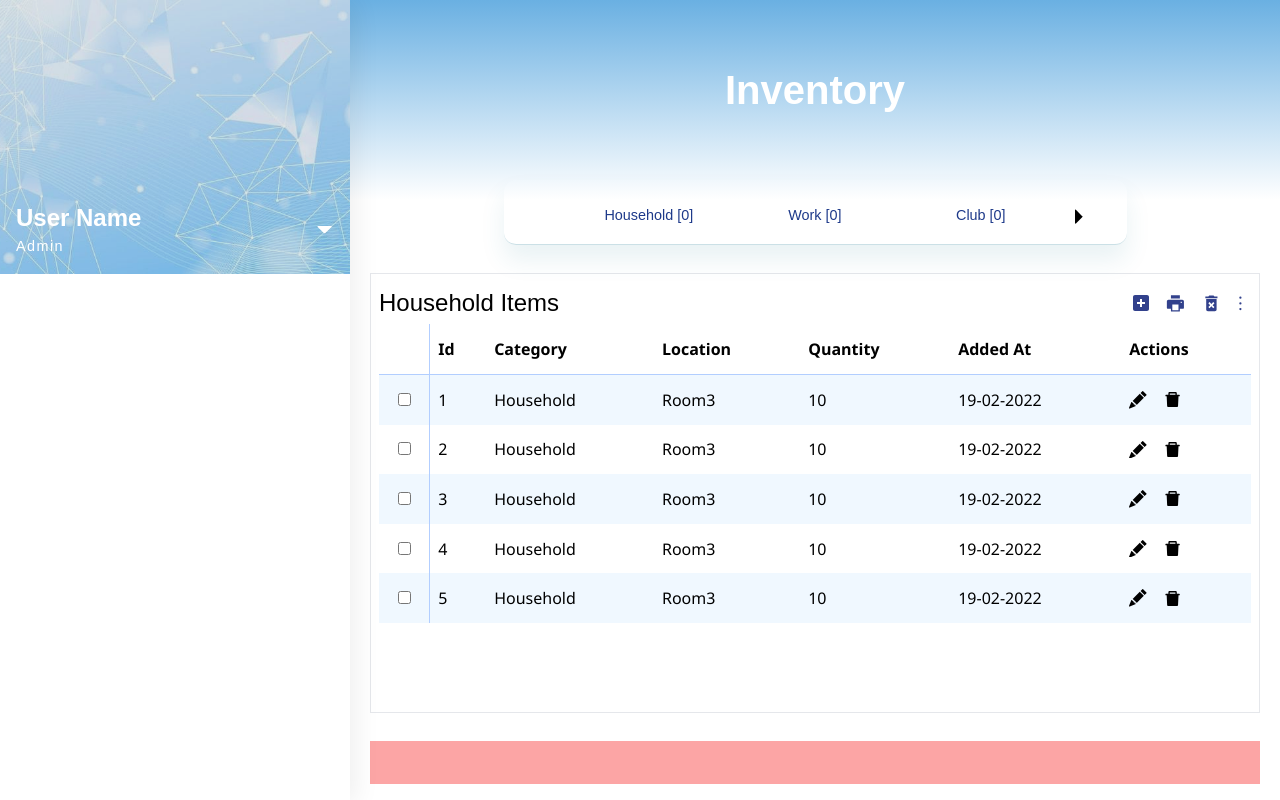
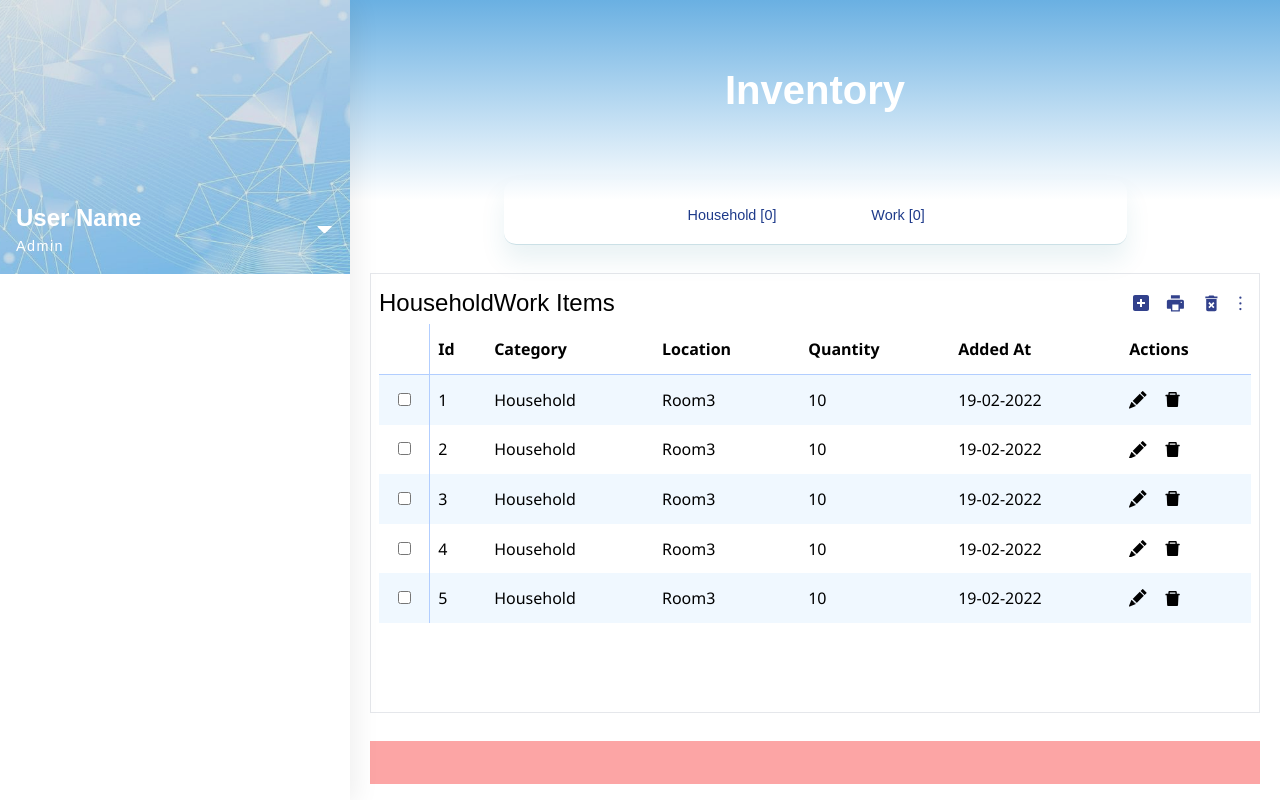
Before and after one commit to Zenesteria/Inventory-Management-System, a Next.js app: page /Inventory in a window 1280 px wide. Built offline with nearby package versions, Linux system fonts and the light colour scheme.

Commit message:
Redux fix

```diff
--- a/Components/Inventory/InventoryDisplaySection/InventoryList.jsx
+++ b/Components/Inventory/InventoryDisplaySection/InventoryList.jsx
@@ -1,6 +1,5 @@
 // Modules/Data
 import React, { useMemo } from 'react'
-import { useState } from 'react'
 import { useTable } from 'react-table'
 import { useSelector } from 'react-redux'
 import Inventory from '../../../data/TableData'
@@ -10,8 +9,6 @@ import Inventory from '../../../data/TableData'
 import InventoryHeader from './InventoryHeader';
 import Actions from './Actions'
 
-// React Icons
-
 
 
 
@@ -20,11 +17,10 @@ import Actions from './Actions'
 
 export default function InventoryList() {
     // Redux State(s)
-    const currentCategory = useSelector(state => state.Inventory.category)
-    const [cat, setCat] = useState(currentCategory)
+    const inventoryData = useSelector(state => state.Inventory)
 
-    const displayedCategory = Inventory.filter(category => category.Category === cat)
-    const {Items:itemData} = displayedCategory[0]
+    const defaultCategory = inventoryData.categories
+    const itemData = inventoryData.items[0]
 
     const items = itemData.map((item, index) => {
         return {
@@ -77,7 +73,7 @@ export default function InventoryList() {
 
   return (
     <div className='flex flex-col w-full max-w-[1000px] h-full max-h-[700px] my-5 bg-white border-[1px] p-2'>
-        <InventoryHeader   currentCategory={currentCategory}  />
+        <InventoryHeader   currentCategory={defaultCategory}  />
         <div className="w-full overflow-x-auto">
             <table {...getTableProps()} className='w-full min-w-[800px]'>
                 <thead>
--- a/Components/Inventory/InventoryNav/InventoryNav.jsx
+++ b/Components/Inventory/InventoryNav/InventoryNav.jsx
@@ -1,3 +1,7 @@
+// Modules
+import { useSelector } from "react-redux";
+
+
 
 // Components
 import Slider from "react-slick";
@@ -6,7 +10,9 @@ import NextArrow from "./NavigationArrows/NextArrow";
 import PrevArrow from "./NavigationArrows/PrevArrow";
 
 
+
 export default function InventoryNav() {
+  const categories = useSelector(state => state.Inventory.categories)
     const settings = {
         dots:false,
         nextArrow:<NextArrow/>,
@@ -34,10 +40,11 @@ export default function InventoryNav() {
     <div className="relative flex items-center justify-center w-[70%] overflow-hidden h-[15%] mb-2 border-b-[1px] rounded-xl border-[#267c963d] shadow-[0_15px_25px_rgb(38,124,150,0.10)]">
            <div className="w-[80%] h-fit">
                 <Slider {...settings}>
-                    <ItemLink txt='Household'/>
-                    <ItemLink txt='Work'/>
-                    <ItemLink txt='Club'/>
-                    <ItemLink txt='Miscellaneous'/>
+                  {categories.map((category,index) => {
+                    return(
+                      <ItemLink key={index} txt={category}/>
+                    )
+                  })}
                 </Slider>
            </div>
     </div>
--- a/Components/Inventory/InventoryNav/InventoryNavLinks.jsx
+++ b/Components/Inventory/InventoryNav/InventoryNavLinks.jsx
@@ -4,7 +4,6 @@ import { switchCategory } from "../../../redux/inventorySlice";
 
 const InventoryNavLinks = ({txt, total}) => {
     const dispatch = useDispatch()
-    const category = useSelector(state => state.Inventory.category)
 
     // Event Handlers
     const handleClick = () => {
--- a/data/TableData.js
+++ b/data/TableData.js
@@ -51,47 +51,45 @@ const Inventory = [
         Category: 'Work',
         Items:[
             {
-                check:<input type='checkbox'/>,
                 id:1,
-                Name:'Mouse3',
-                Category:'Word',
-                Loc:'Room5',
-                Quantity:'30',
-                dateAdded:'19-02-2024',
+                name:'Mouse3',
+                category:'Household',
+                loc:'Room5',
+                quantity:'10',
+                dateAdded:'19-02-2022'
             },
             {
-                id:1,
-                Name:'Mouse3',
-                Category:'Word',
-                Loc:'Room5',
-                Quantity:'30',
-                dateAdded:'19-02-2024',
+                id:2,
+                name:'Mouse3',
+                category:'Household',
+                loc:'Room5',
+                quantity:'10',
+                dateAdded:'19-02-2022'
             },
             {
-                id:1,
-                Name:'Mouse3',
-                Category:'Word',
-                Loc:'Room5',
-                Quantity:'30',
-                dateAdded:'19-02-2024',
+                id:3,
+                name:'Mouse3',
+                category:'Household',
+                loc:'Room5',
+                quantity:'10',
+                dateAdded:'19-02-2022'
             },
             {
-                id:1,
-                Name:'Mouse3',
-                Category:'Word',
-                Loc:'Room5',
-                Quantity:'30',
-                dateAdded:'19-02-2024',
+                id:4,
+                name:'Mouse3',
+                category:'Household',
+                loc:'Room5',
+                quantity:'10',
+                dateAdded:'19-02-2022'
             },
             {
-                id:1,
-                Name:'Mouse3',
-                Category:'Word',
-                Loc:'Room5',
-                Quantity:'30',
-                dateAdded:'19-02-2024',
+                id:5,
+                name:'Mouse3',
+                category:'Household',
+                loc:'Room5',
+                quantity:'10',
+                dateAdded:'19-02-2022'
             },
-
         ]
     },
 ]
--- a/redux/inventorySlice.js
+++ b/redux/inventorySlice.js
@@ -4,8 +4,8 @@ import Inventory from "../data/TableData";
 const inventorySlice = createSlice({
     name:'Inventory',
     initialState:{
-        category:Inventory[0].Category || '',
-        items:Inventory[0].Items || [],
+        categories:Inventory.map(category => category.Category) || '',
+        items:Inventory.map(category => category.Items),
         selected:0,
         total:Inventory[0].Items.length,
     },
```
